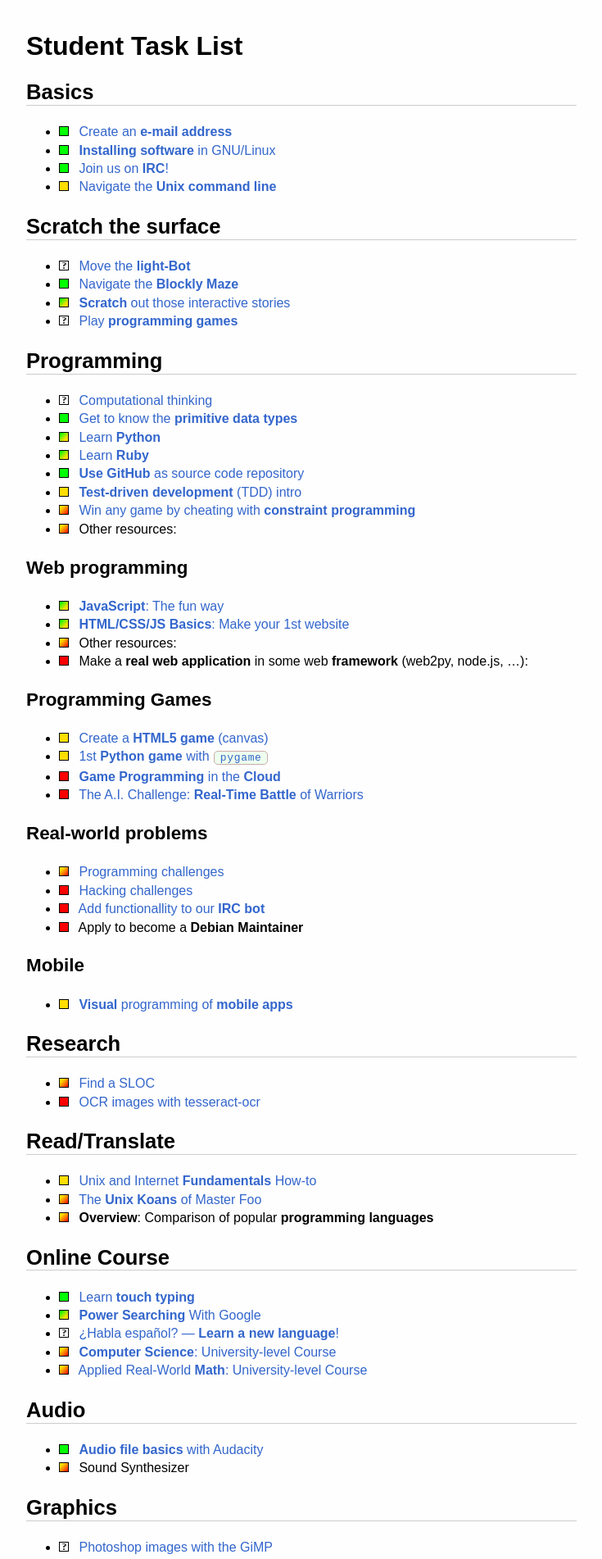
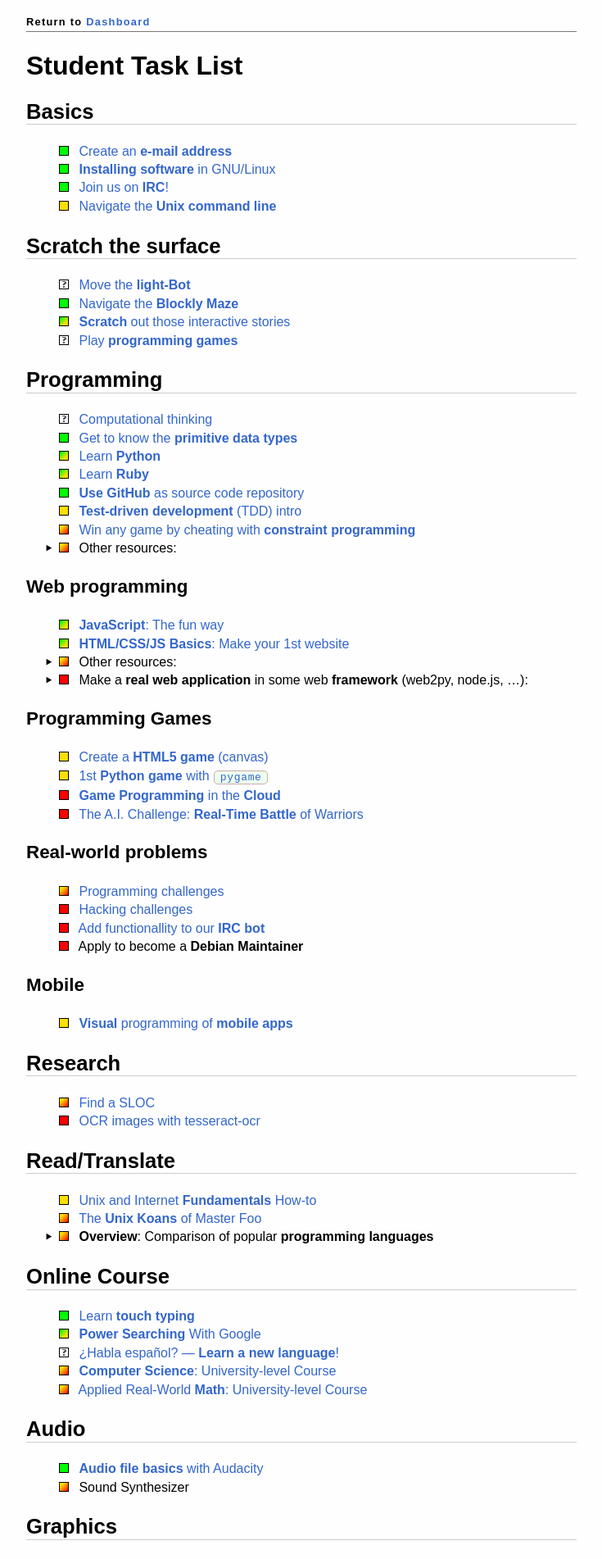
Before and after one commit to CoderDojoSI/course, a Jekyll site: the page built from tasks.md, in a window 1280 px wide. Shown: the top 1902 px of the page at 82% size, without its empty margins (272-1007 px from the left). Built offline with Jekyll 4.4.1, drawn with Linux system fonts in a browser that asks for light colours; nearby versions of some CDN libraries; Markdown is read by kramdown in place of the engine named in the settings.

Commit message:
migration, 3/?

```diff
--- a/_layouts/base.html
+++ b/_layouts/base.html
@@ -23,7 +23,20 @@
 <script src="http://cdnjs.cloudflare.com/ajax/libs/jquery/1.10.2/jquery.min.js"></script>
 <script>
   // hide submenus by default, expand on click
-  $('li ul').hide().parent('li').click(function(){ $(this).children('ul').toggle(); });
+  var li = $('li ul, li ol').css({'cursor':'auto', 'list-style-image':'none'}).hide().parent('li');
+  li.css({
+    'list-style-image':'url("/images/bullet-expandable.png")',
+    'cursor':'pointer'
+  });
+  li.click(function(){
+    var el = $(this);
+    if (el.css('list-style-image').indexOf('expanded') == -1)
+      el.css('list-style-image', 'url("/images/bullet-expanded.png")');
+    else
+      el.css('list-style-image', 'url("/images/bullet-expandable.png")');
+    el.children('ul').toggle(200);
+  });
+  //li.children('ul').children('li').css('list-style-image', 'none');
 </script>
 </body>
 </html>
--- /dev/null
+++ b/_layouts/page.html
@@ -0,0 +1,18 @@
+---
+layout: base
+---
+<header>
+  <nav class="breadcrumbs">
+    Return to <a href="../">Dashboard</a>
+  </nav>
+</header>
+
+<div class="mainpage">
+{{ content }}
+</div>
+
+<footer>
+  <nav class="breadcrumbs">
+    Return to <a href="../">Dashboard</a>
+  </nav>
+</footer>
--- a/_layouts/task.html
+++ b/_layouts/task.html
@@ -7,7 +7,9 @@ layout: base
   </nav>
 </header>
 
+<article>
 {{ content }}
+</article>
 
 <footer>
   <nav class="breadcrumbs">
--- a/style.css
+++ b/style.css
@@ -74,6 +74,8 @@ p, blockquote, ul, ol, dl, table, pre {
   margin: 1em 0;
 }
 li {margin:0em;}
+.mainpage ul li {list-style-type:none;}
+ul ul {margin:.2em 0 !important;}
 
 img { max-width:100%; }
 
```
Also changed, not shown: tasks.md (+1 -1 lines), images/bullet-expandable.png (added), images/bullet-expanded.png (added).
